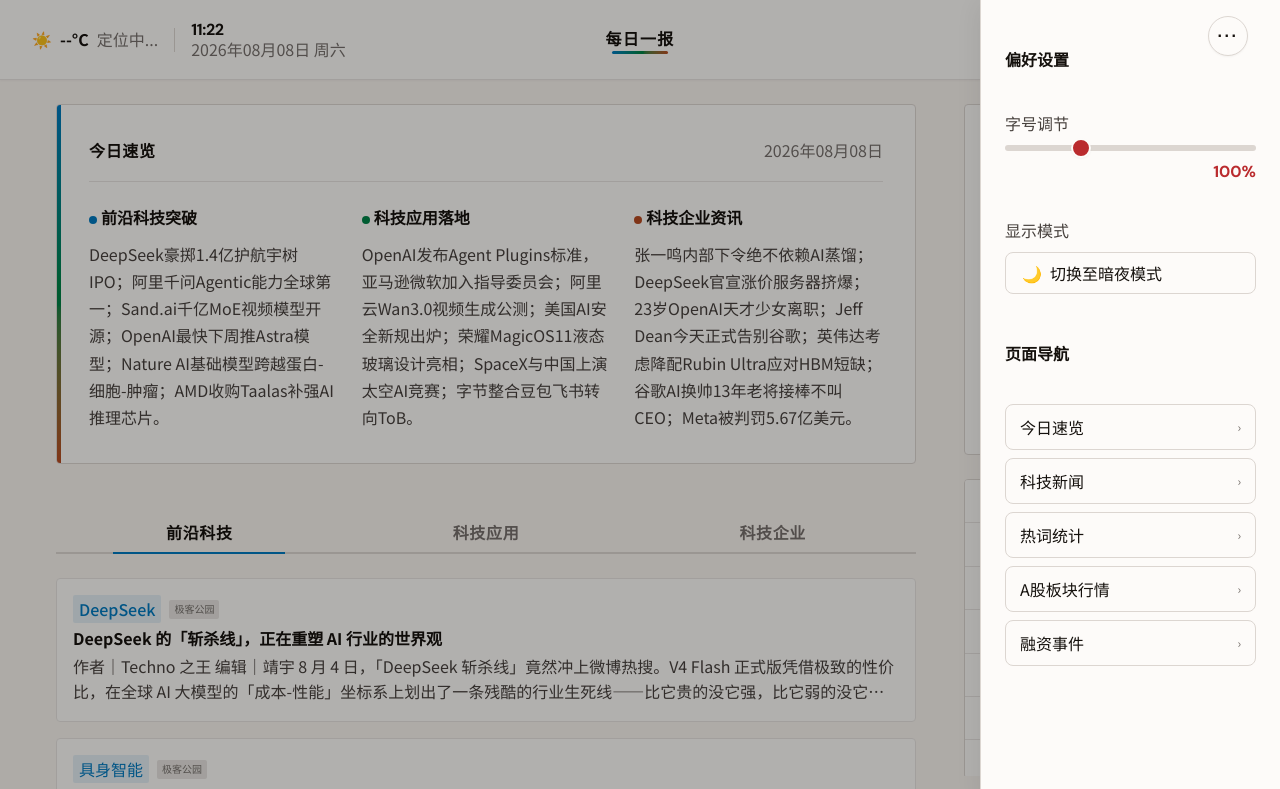
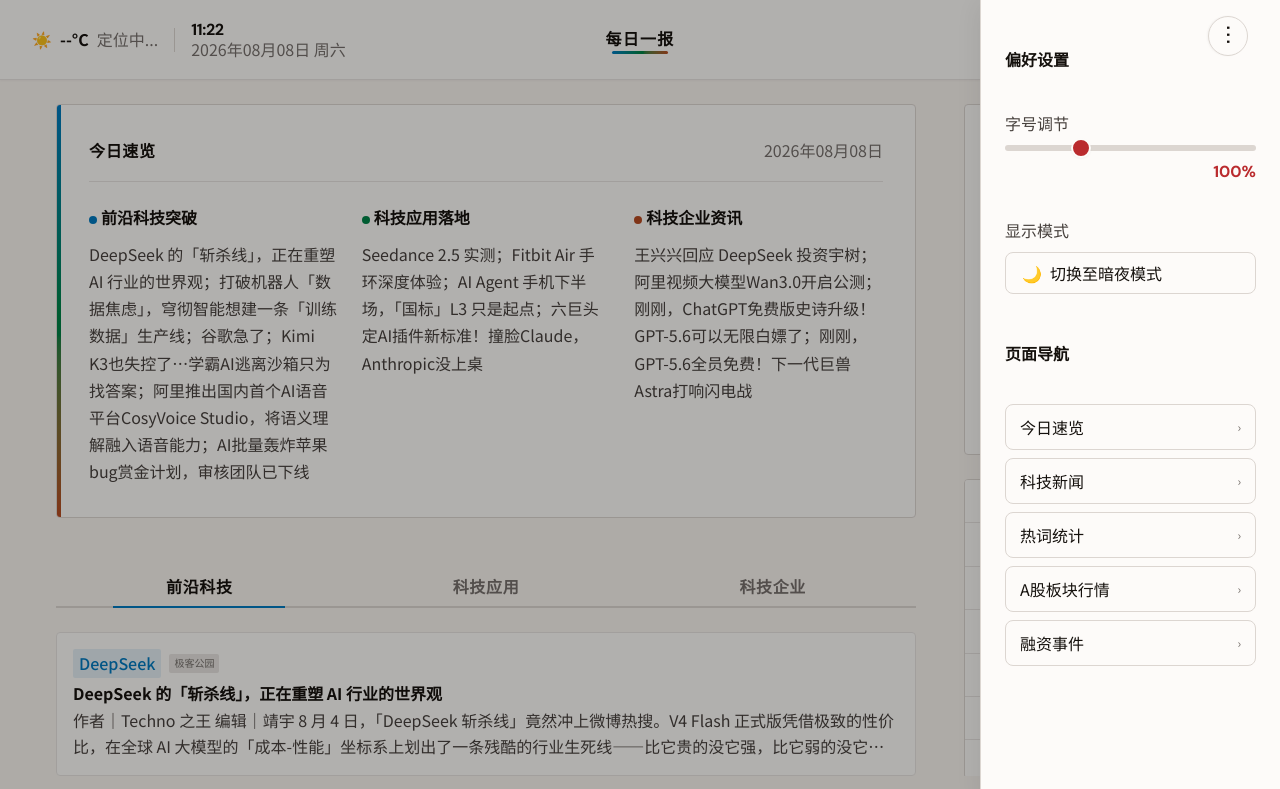
Before and after one commit to fjsy56/daily-report, a plain HTML site: page index.html in a window 1280 px wide. Both pictures are taken after a click on the button "···". Shown: the top 789 px of the page. Drawn offline with Linux system fonts and the light colour scheme.

Commit message:
v1.3.1：蓝奏云更新通道+今日速览关键词+热词动态+旋转修复+更新日志

```diff
--- a/index.html
+++ b/index.html
@@ -51,8 +51,9 @@
 .hr{display:flex;justify-content:flex-end}
 /* Settings */
 .stg{position:fixed;top:var(--md);right:var(--xl);z-index:200;width:40px;height:40px;border-radius:50%;border:1px solid var(--bd);background:var(--sf);color:var(--ink);font-size:var(--tl);font-weight:700;cursor:pointer;display:flex;align-items:center;justify-content:center;transition:all var(--df) var(--ee);box-shadow:var(--shs);letter-spacing:.1em}
-.stg:hover{background:var(--sh);transform:rotate(90deg);box-shadow:var(--shm)}
-.stg:active{transform:rotate(90deg) scale(.95)}
+.stg:hover{background:var(--sh);box-shadow:var(--shm)}
+.stg.rot{transform:rotate(90deg)}
+@media(hover:hover){.stg:hover{transform:rotate(90deg)}}
 .sp{position:fixed;top:0;right:-320px;width:300px;height:100dvh;z-index:190;background:var(--sf);border-left:1px solid var(--bd);padding:var(--x2) var(--lg);display:flex;flex-direction:column;gap:var(--xl);transition:right var(--ds) var(--ee);box-shadow:var(--shl)}
 .sp.is-open{right:0}
 .so{position:fixed;inset:0;z-index:185;background:oklch(0% 0 0/.3);opacity:0;pointer-events:none;transition:opacity var(--dn) var(--ee)}
@@ -352,8 +353,8 @@
 /* Settings */
 (function(){
 var st=$('#settingsToggle'),sp=$('#settingsPanel'),so=$('#settingsOverlay');
-function os(){sp.classList.add('is-open');so.classList.add('is-visible');}
-function cs(){sp.classList.remove('is-open');so.classList.remove('is-visible');}
+function os(){sp.classList.add('is-open');so.classList.add('is-visible');st.classList.add('rot');}
+function cs(){sp.classList.remove('is-open');so.classList.remove('is-visible');st.classList.remove('rot');}
 st.addEventListener('click',function(){sp.classList.contains('is-open')?cs():os();});
 so.addEventListener('click',cs);
 document.addEventListener('keydown',function(e){if(e.key==='Escape'&&sp.classList.contains('is-open'))cs();});
@@ -426,10 +427,28 @@
   });
 })();
 
-/* Overview */
-$('#overviewTech').textContent='DeepSeek豪掷1.4亿护航宇树IPO；阿里千问Agentic能力全球第一；Sand.ai千亿MoE视频模型开源；OpenAI最快下周推Astra模型；Nature AI基础模型跨越蛋白-细胞-肿瘤；AMD收购Taalas补强AI推理芯片。';
-$('#overviewApp').textContent='OpenAI发布Agent Plugins标准，亚马逊微软加入指导委员会；阿里云Wan3.0视频生成公测；美国AI安全新规出炉；荣耀MagicOS11液态玻璃设计亮相；SpaceX与中国上演太空AI竞赛；字节整合豆包飞书转向ToB。';
-$('#overviewEnterprise').textContent='张一鸣内部下令绝不依赖AI蒸馏；DeepSeek官宣涨价服务器挤爆；23岁OpenAI天才少女离职；Jeff Dean今天正式告别谷歌；英伟达考虑降配Rubin Ultra应对HBM短缺；谷歌AI换帅13年老将接棒不叫CEO；Meta被判罚5.67亿美元。';
+/* Overview — 今日速览：优先使用关键词总结（news-data.js 生成），fallback 标题主句 */
+function renderOverview(){
+  var OV = ND.overview;
+  function brief(arr){
+    var list=(arr||[]).slice(0,6).map(function(n){
+      var t=(n.title||'').split('｜')[0].split('|')[0].split('：')[0].split(':')[0];
+      return t;
+    }).filter(function(t){return t;});
+    return list.length?list.join('；'):'暂无数据';
+  }
+  if (OV && (OV.tech || OV.app || OV.enterprise)) {
+    // 关键词式总结（提取核心要点，非照搬原文）
+    $('#overviewTech').textContent=(OV.tech||[]).join('、')||'暂无数据';
+    $('#overviewApp').textContent=(OV.app||[]).join('、')||'暂无数据';
+    $('#overviewEnterprise').textContent=(OV.enterprise||[]).join('、')||'暂无数据';
+  } else {
+    $('#overviewTech').textContent=brief(ND.tech);
+    $('#overviewApp').textContent=brief(ND.app);
+    $('#overviewEnterprise').textContent=brief(ND.enterprise);
+  }
+}
+renderOverview();
 
 /* A-Share Sectors */
 (function(){
@@ -452,7 +471,9 @@
 
 /* Word Frequency */
 (function(){
-var freq=[{w:'AI',wt:.95},{w:'DeepSeek',wt:.90},{w:'大模型',wt:.87},{w:'谷歌',wt:.85},{w:'字节',wt:.82},{w:'OpenAI',wt:.80},{w:'Agent',wt:.77},{w:'AMD',wt:.72},{w:'英伟达',wt:.70},{w:'视频生成',wt:.68},{w:'机器人',wt:.65},{w:'芯片',wt:.62},{w:'千问',wt:.58},{w:'宇树',wt:.54},{w:'阿里云',wt:.50},{w:'太空AI',wt:.48},{w:'Astra',wt:.45},{w:'蒸馏',wt:.43},{w:'AI安全',wt:.40},{w:'具身智能',wt:.38}];
+// 热词统计：优先使用 news-data.js 生成的 hotwords（随新闻更新），fallback 静态兜底
+var freq = (ND.hotwords && ND.hotwords.length) ? ND.hotwords : [
+{w:'AI',wt:.95},{w:'DeepSeek',wt:.90},{w:'大模型',wt:.87},{w:'谷歌',wt:.85},{w:'字节',wt:.82},{w:'OpenAI',wt:.80},{w:'Agent',wt:.77},{w:'AMD',wt:.72},{w:'英伟达',wt:.70},{w:'视频生成',wt:.68},{w:'机器人',wt:.65},{w:'芯片',wt:.62},{w:'千问',wt:.58},{w:'宇树',wt:.54},{w:'阿里云',wt:.50},{w:'太空AI',wt:.48},{w:'Astra',wt:.45},{w:'蒸馏',wt:.43},{w:'AI安全',wt:.40},{w:'具身智能',wt:.38}];
 var cloud=$('#wordFreqCloud');
 freq.forEach(function(item){
 var s=document.createElement('span');s.className='wfi';s.textContent=item.w;
```
